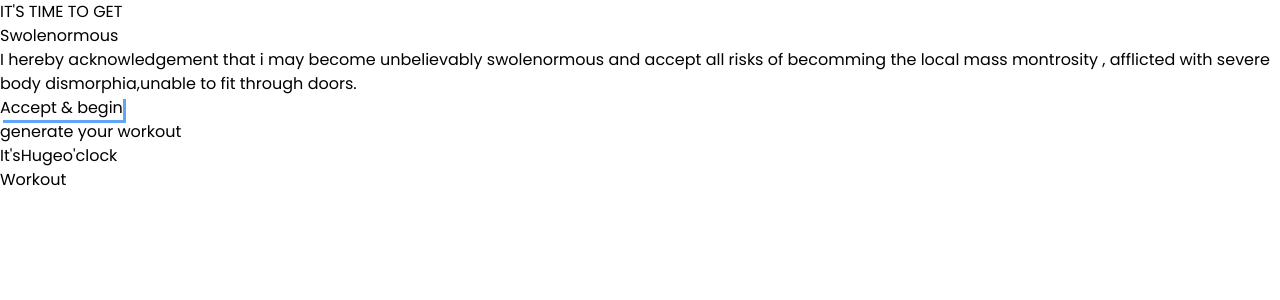
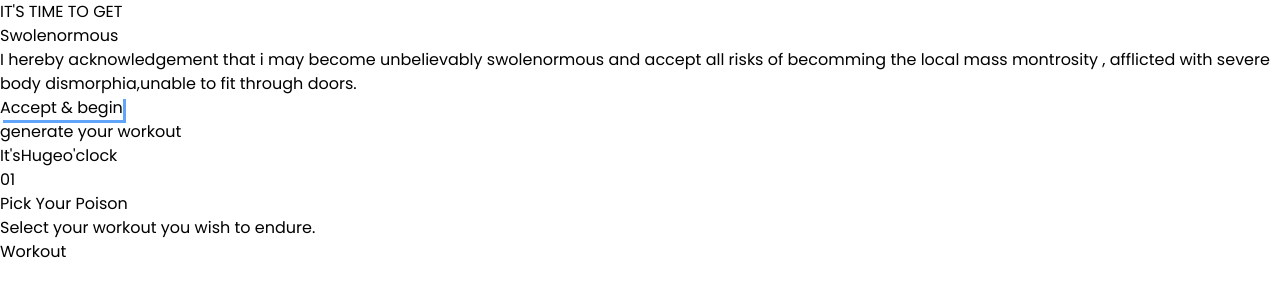
Before and after one commit to Ak-Rajak/swoley-fit, a React (Vite) app: page / in a window 1280 px wide. Shown: the top 300 px of the page. Built offline with nearby package versions, Linux system fonts and the light colour scheme.

Commit message:
now created  the Header components for the generator

```diff
--- a/src/components/Generator.jsx
+++ b/src/components/Generator.jsx
@@ -1,10 +1,24 @@
 import React from 'react'
 import SectionWrapper from './SectionWrapper'
+
+function Header(props) {
+  const {index , header, title , description} = props
+  return (
+    <div className='flex flex-col gap-4'>
+      <div className='flex items-center justify-center gap-2'>
+        <p className='text-3xl sm:text-4xl md:text-5xl font-semibold text-slate-400'>{index}</p>
+        <h4 className='text-xl sm:text-2xl md:text-3xl'>{title}</h4>
+      </div>
+      <p className='text-sm sm:text-base mx-auto'>{description}</p>
+    </div>
+  )
+}
+
 
 export default function Generator() {
   return (
     <SectionWrapper header={"generate your workout"} title={['It\'s' , 'Huge','o\'clock']}>
-      addshagfd
+      <Header index={'01'} title={'Pick Your Poison'} description={'Select your workout you wish to endure.'}/>
     </SectionWrapper>
   )
 }
--- a/src/components/SectionWrapper.jsx
+++ b/src/components/SectionWrapper.jsx
@@ -10,6 +10,7 @@ export default function SectionWrapper(props) {
             {title[0]}<span className='uppercase text-blue-400'>{title[1]}</span>{title[2]}
         </h2>
        </div>
+       <div>{children}</div>
     </section>
   )
 }
```
